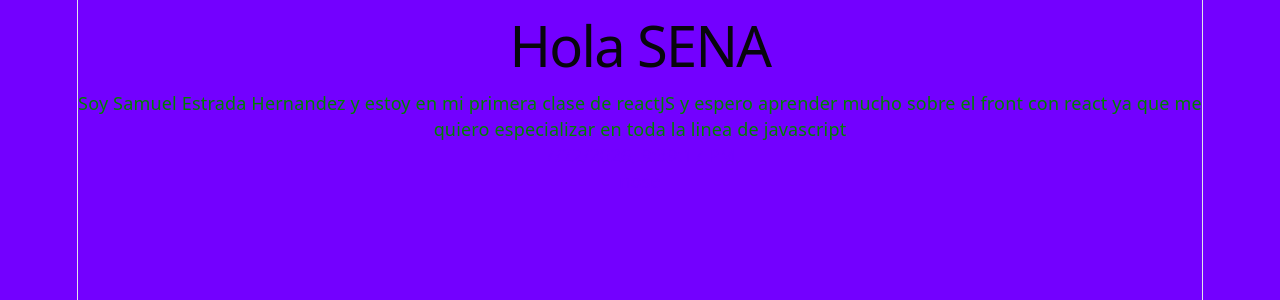
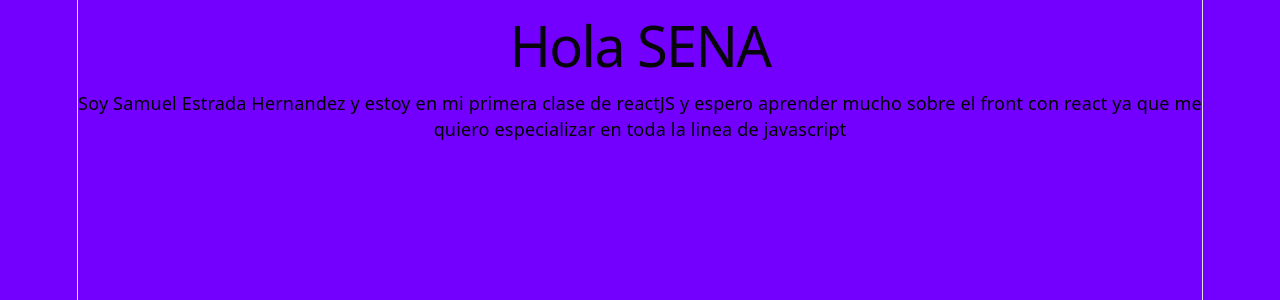
Before and after one commit to Samuel-10-JS/Agenda-ADSO, a React (Vite) app: page / in a window 1280 px wide. Shown: the top 300 px of the page. Built offline with nearby package versions, Linux system fonts and the light colour scheme.

Commit message:
otro cambio

```diff
--- a/src/App.jsx
+++ b/src/App.jsx
@@ -4,7 +4,7 @@ const fecha = new Date().toLocaleString();
 return (
 <main>
     <h1>Hola SENA</h1>
-    <p style={{color: "green"}}>Soy Samuel Estrada Hernandez y estoy en mi primera clase de reactJS y espero aprender mucho sobre el front con react ya que me quiero especializar en toda la linea de javascript</p>
+    <p style={{color: "black"}}>Soy Samuel Estrada Hernandez y estoy en mi primera clase de reactJS y espero aprender mucho sobre el front con react ya que me quiero especializar en toda la linea de javascript</p>
     <p>{fecha}</p>
     <p>nose</p>
 </main>
```
Also changed, not shown: src/Ejercicios.js (deleted, +0 -14 lines).
